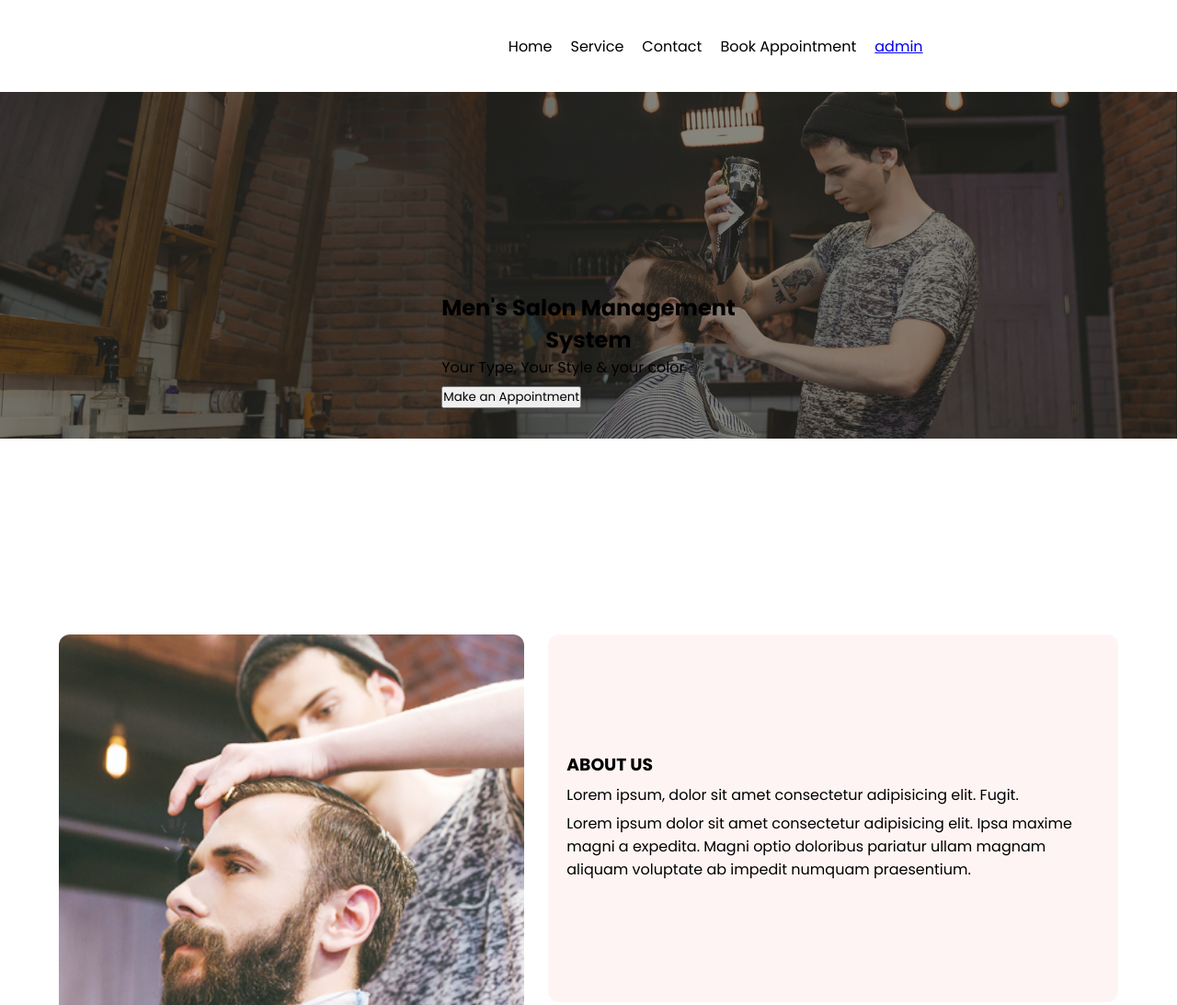
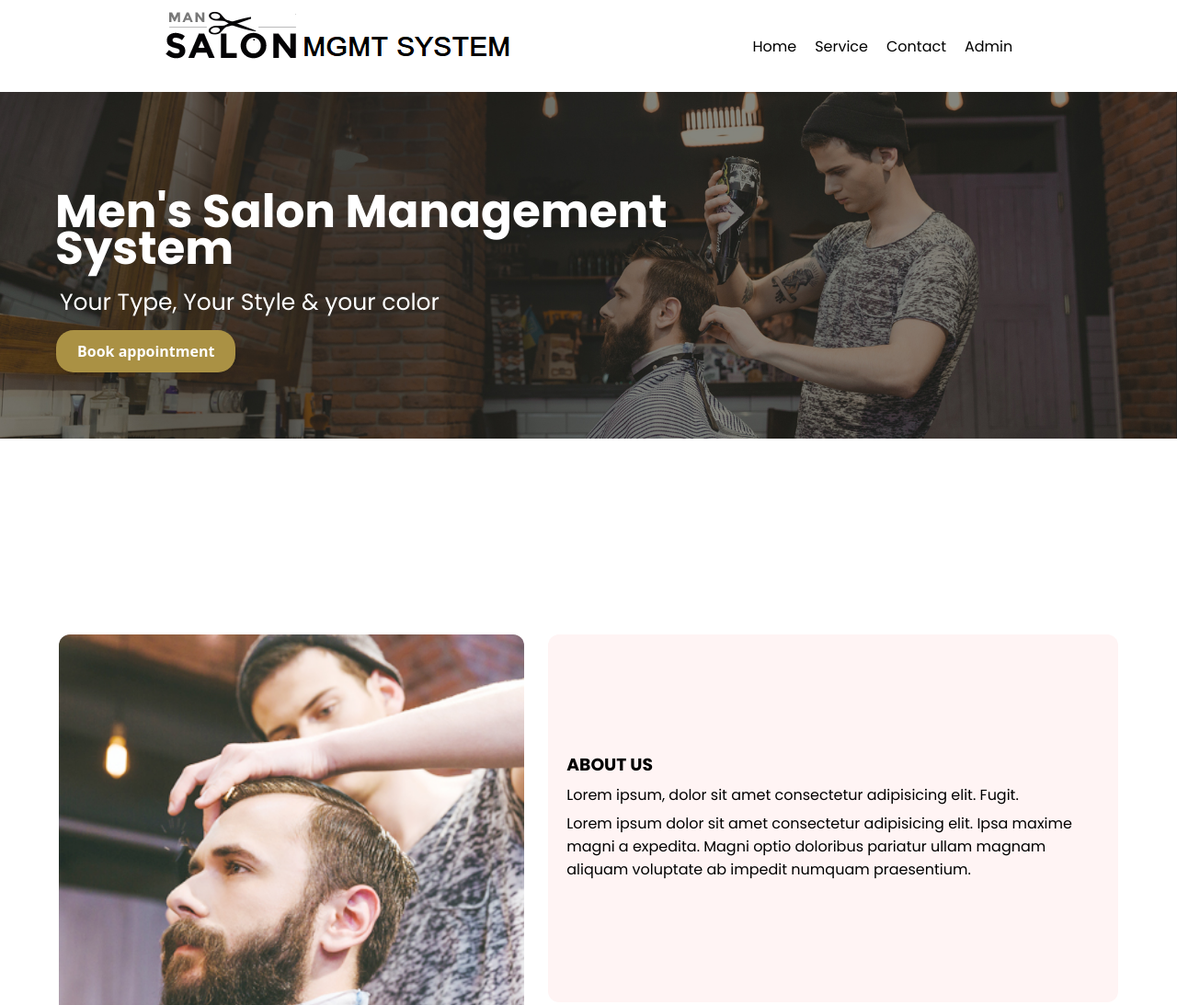
Before and after one commit to Hamzaali146/Salon-Frontend, a website: page assets/index.html in a window 1280 px wide. Shown: the top 1093 px of the page at 92% size. Drawn offline with Linux system fonts and the light colour scheme.

Commit message:
frontend updated

```diff
--- a/assets/index.html
+++ b/assets/index.html
@@ -48,12 +48,10 @@
       }
       .herosec {
         height: 70vh;
-        background: url("/Salon-Frontend/images/hero-img.jpg");
+        background: url("/Salon-Frontend/assets/images/hero-img.jpg");
         background-size: contain;
         background-repeat: no-repeat;
         display: flex;
-        justify-content: center;
-        align-items: center;
       }
       .aboutsec {
         display: flex;
@@ -116,7 +114,7 @@
       .aboutsecleft {
         width: 45%;
         height: 80%;
-        background: url("/Salon-Frontend/images/about-img.jpg");
+        background: url("/Salon-Frontend/assets/images/about-img.jpg");
         background-repeat: no-repeat;
         background-size: cover;
         border-radius: 12px;
@@ -137,21 +135,87 @@
       p {
         padding-bottom: 6px;
       }
+      .herosecPost h1 {
+        color: white;
+        text-align: left;
+        font-size: 50px;
+        line-height: 40px;
+        margin-left: 50px;
+        margin-top: 100px;
+        padding: 10px;
+      }
+      .herosec p {
+        color: white;
+        font-size: 25px;
+        margin-left: 55px;
+        padding: 10px;
+      }
+      .button-5 {
+        align-items: center;
+        background-clip: padding-box;
+        background-color: #aa9144;
+        border: 1px solid transparent;
+        border-radius: 20px;
+        box-shadow: rgba(0, 0, 0, 0.02) 0 1px 3px 0;
+        box-sizing: border-box;
+        color: #fff;
+        cursor: pointer;
+        display: inline-flex;
+        font-family: system-ui, -apple-system, system-ui, "Helvetica Neue",
+          Helvetica, Arial, sans-serif;
+        font-size: 16px;
+        font-weight: 600;
+        justify-content: center;
+        line-height: 1.25;
+        margin-left: 60px;
+        min-height: 3rem;
+        padding: calc(0.875rem - 1px) calc(1.5rem - 1px);
+        position: relative;
+        text-decoration: none;
+        transition: all 250ms;
+        user-select: none;
+        -webkit-user-select: none;
+        touch-action: manipulation;
+        vertical-align: baseline;
+        width: auto;
+      }
+
+      .button-5:hover,
+      .button-5:focus {
+        background-color: #fb8332;
+        box-shadow: rgba(0, 0, 0, 0.1) 0 4px 12px;
+      }
+
+      .button-5:hover {
+        transform: translateY(-1px);
+      }
+
+      .button-5:active {
+        background-color: #c85000;
+        box-shadow: rgba(0, 0, 0, 0.06) 0 2px 4px;
+        transform: translateY(0);
+      }
+      .headerright ul a:hover {
+        color: #aa9144;
+      }
+      .headerright ul a {
+        text-decoration: none;
+        color: black;
+      }
     </style>
   </head>
   <body>
     <header>
       <div class="headermain">
         <div class="headerleft">
-          <img src="/images/ logo.png" alt="" />
+          <img src="/Salon-Frontend/assets/images/logo.png" alt="" />
         </div>
         <div class="headerright">
           <ul>
-            <li>Home</li>
-            <li>Service</li>
-            <li>Contact</li>
-            <li>Book Appointment</li>
-            <li><a href="admin.html">admin</a></li>
+            <li><a href="#">Home</a></li>
+            <li><a href="#">Service</a></li>
+            <li><a href="#">Contact</a></li>
+            <li><a href="admin.html">Admin</a></li>
           </ul>
         </div>
       </div>
@@ -159,12 +223,12 @@
     <section>
       <div class="herosec">
         <div class="herosecPost">
-          <h1 style="text-align: center">
+          <h1>
             Men's Salon Management <br />
             System
           </h1>
           <p>Your Type, Your Style & your color</p>
-          <button class="btn">Make an Appointment</button>
+          <button class="button-5" role="button">Book appointment</button>
         </div>
       </div>
     </section>
@@ -219,8 +283,6 @@
   </body>
 </html>
 
-
-
 <!-- <!DOCTYPE html>
 <html lang="en">
 <head>
```
